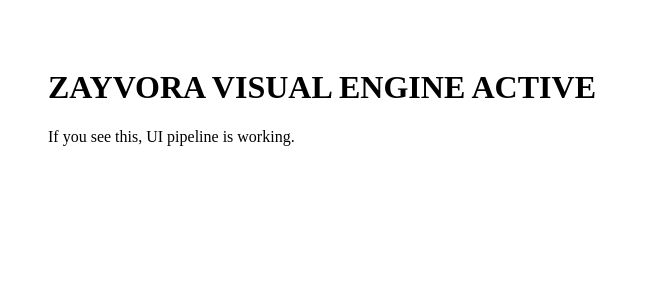
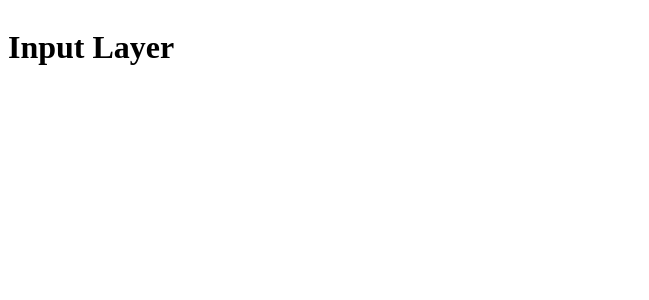
Before and after one commit to via-decide/zayvora.visual-engine, a Next.js app: page / in a window 1280 px wide. Shown: the top 300 px of the page, without its empty margins (0-649 px from the left). Built offline with nearby package versions, Linux system fonts and the light colour scheme.

Commit message:
feat: activate layered swipe visual engine UI

```diff
--- /dev/null
+++ b/ui/components/VisualEngine/GestureEngine.tsx
@@ -0,0 +1,35 @@
+"use client"
+
+import { useRef } from "react"
+
+type GestureEngineProps = {
+  onSwipe: React.Dispatch<React.SetStateAction<number>>
+}
+
+export default function GestureEngine({ onSwipe }: GestureEngineProps) {
+  const startX = useRef(0)
+
+  function handleStart(e: React.TouchEvent<HTMLDivElement>) {
+    startX.current = e.touches[0].clientX
+  }
+
+  function handleEnd(e: React.TouchEvent<HTMLDivElement>) {
+    const diff = e.changedTouches[0].clientX - startX.current
+
+    if (diff > 50) onSwipe((prev) => Math.max(prev - 1, 0))
+    if (diff < -50) onSwipe((prev) => prev + 1)
+  }
+
+  return (
+    <div
+      onTouchStart={handleStart}
+      onTouchEnd={handleEnd}
+      style={{
+        position: "absolute",
+        width: "100%",
+        height: "100%",
+        zIndex: 10,
+      }}
+    />
+  )
+}
--- a/ui/components/VisualEngine/LayerStack.tsx
+++ b/ui/components/VisualEngine/LayerStack.tsx
@@ -1,21 +1,31 @@
-import IntentLayer from "./layers/IntentLayer"
-import StructureLayer from "./layers/StructureLayer"
+import InputLayer from "./layers/InputLayer"
+import ModeLayer from "./layers/ModeLayer"
 import OutputLayer from "./layers/OutputLayer"
+import TraceLayer from "./layers/TraceLayer"
 
-export default function LayerStack() {
+type LayerStackProps = {
+  activeLayer: number
+}
+
+const layers = [<InputLayer key="input" />, <ModeLayer key="mode" />, <OutputLayer key="output" />, <TraceLayer key="trace" />]
+
+export default function LayerStack({ activeLayer }: LayerStackProps) {
+  const boundedLayer = Math.max(0, Math.min(activeLayer, layers.length - 1))
+
   return (
-    <>
-      <div style={{ width: "100vw" }}>
-        <IntentLayer />
-      </div>
-
-      <div style={{ width: "100vw" }}>
-        <StructureLayer />
-      </div>
-
-      <div style={{ width: "100vw" }}>
-        <OutputLayer />
-      </div>
-    </>
+    <div
+      style={{
+        display: "flex",
+        width: `${layers.length * 100}vw`,
+        transform: `translateX(-${boundedLayer * 100}vw)`,
+        transition: "transform 0.3s ease",
+      }}
+    >
+      {layers.map((layer, i) => (
+        <div key={i} style={{ width: "100vw", height: "100vh" }}>
+          {layer}
+        </div>
+      ))}
+    </div>
   )
 }
--- a/ui/components/VisualEngine/VisualRoot.tsx
+++ b/ui/components/VisualEngine/VisualRoot.tsx
@@ -1,8 +1,16 @@
+"use client"
+
+import { useState } from "react"
+import GestureEngine from "./GestureEngine"
+import LayerStack from "./LayerStack"
+
 export default function VisualRoot() {
+  const [layerIndex, setLayerIndex] = useState(0)
+
   return (
-    <div style={{ padding: 40 }}>
-      <h1>ZAYVORA VISUAL ENGINE ACTIVE</h1>
-      <p>If you see this, UI pipeline is working.</p>
+    <div style={{ width: "100vw", height: "100vh", overflow: "hidden", position: "relative" }}>
+      <GestureEngine onSwipe={setLayerIndex} />
+      <LayerStack activeLayer={layerIndex} />
     </div>
   )
 }
--- /dev/null
+++ b/ui/components/VisualEngine/layers/InputLayer.tsx
@@ -0,0 +1,3 @@
+export default function InputLayer() {
+  return <h1>Input Layer</h1>
+}
--- /dev/null
+++ b/ui/components/VisualEngine/layers/ModeLayer.tsx
@@ -0,0 +1,3 @@
+export default function ModeLayer() {
+  return <h1>Mode Selection</h1>
+}
--- a/ui/components/VisualEngine/layers/OutputLayer.tsx
+++ b/ui/components/VisualEngine/layers/OutputLayer.tsx
@@ -1,3 +1,3 @@
 export default function OutputLayer() {
-  return <h1>Output</h1>
+  return <h1>Generated Output</h1>
 }
--- /dev/null
+++ b/ui/components/VisualEngine/layers/TraceLayer.tsx
@@ -0,0 +1,3 @@
+export default function TraceLayer() {
+  return <h1>Trace View</h1>
+}
```
